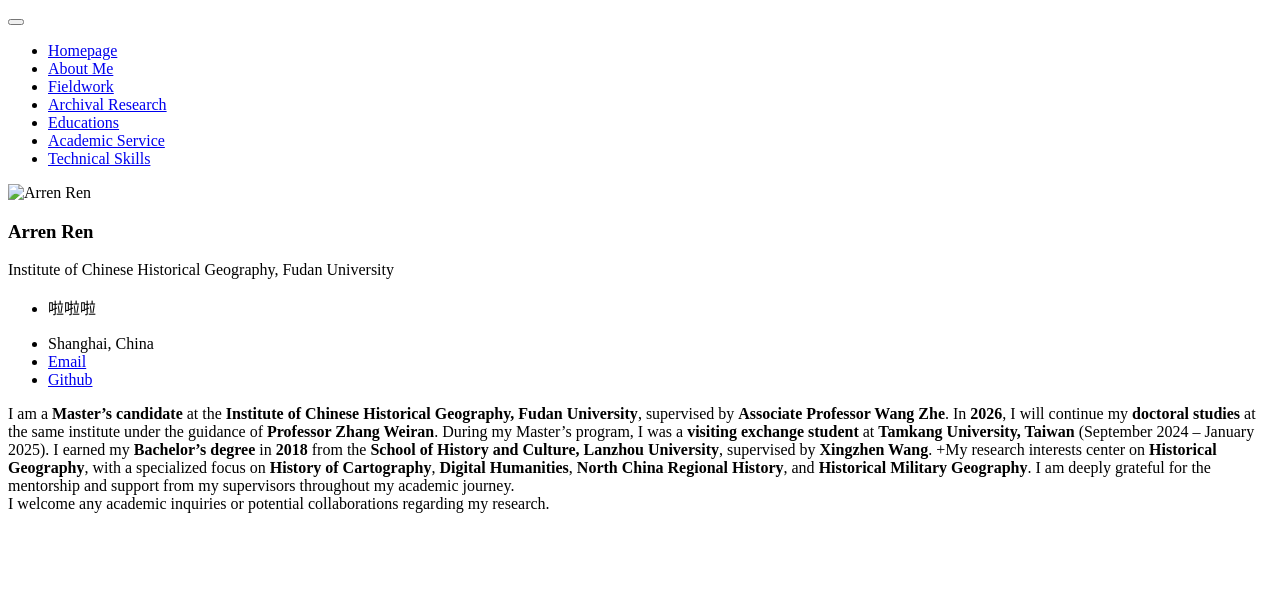
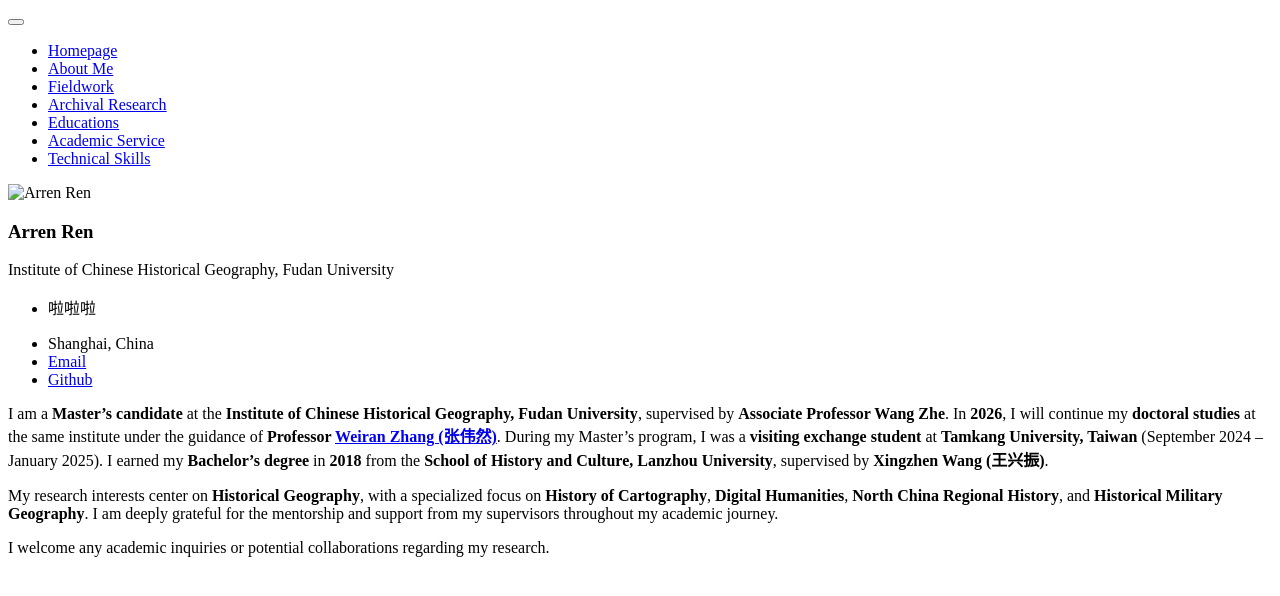
Before and after one commit to ArrenHIS/arrenhis.github.io, a Jekyll site: the page built from _pages/includes/intro.md, in a window 1280 px wide. Shown: the top 596 px of the page. Built offline with Jekyll 4.4.1, drawn with Linux system fonts in a browser that asks for light colours; our own code applies the rules of GitHub Pages for plain Markdown files.

Commit message:
edit intro

```diff
--- a/_pages/includes/intro.md
+++ b/_pages/includes/intro.md
@@ -1,3 +1,5 @@
-I am a **Master's candidate** at the **Institute of Chinese Historical Geography, Fudan University**, supervised by **Associate Professor Wang Zhe**. In **2026**, I will continue my **doctoral studies** at the same institute under the guidance of **Professor Zhang Weiran**. During my Master's program, I was a **visiting exchange student** at **Tamkang University, Taiwan** (September 2024 – January 2025). I earned my **Bachelor's degree** in **2018** from the **School of History and Culture, Lanzhou University**, supervised by **Xingzhen Wang**.
-+My research interests center on **Historical Geography**, with a specialized focus on **History of Cartography**, **Digital Humanities**, **North China Regional History**, and **Historical Military Geography**. I am deeply grateful for the mentorship and support from my supervisors throughout my academic journey.
+I am a **Master's candidate** at the **Institute of Chinese Historical Geography, Fudan University**, supervised by **Associate Professor Wang Zhe**. In **2026**, I will continue my **doctoral studies** at the same institute under the guidance of **Professor [Weiran Zhang (张伟然)](https://yugong.fudan.edu.cn/info/1113/3434.htm)**. During my Master's program, I was a **visiting exchange student** at **Tamkang University, Taiwan** (September 2024 – January 2025). I earned my **Bachelor's degree** in **2018** from the **School of History and Culture, Lanzhou University**, supervised by **Xingzhen Wang (王兴振)**.
+
+My research interests center on **Historical Geography**, with a specialized focus on **History of Cartography**, **Digital Humanities**, **North China Regional History**, and **Historical Military Geography**. I am deeply grateful for the mentorship and support from my supervisors throughout my academic journey.
+
 I welcome any academic inquiries or potential collaborations regarding my research.
```
